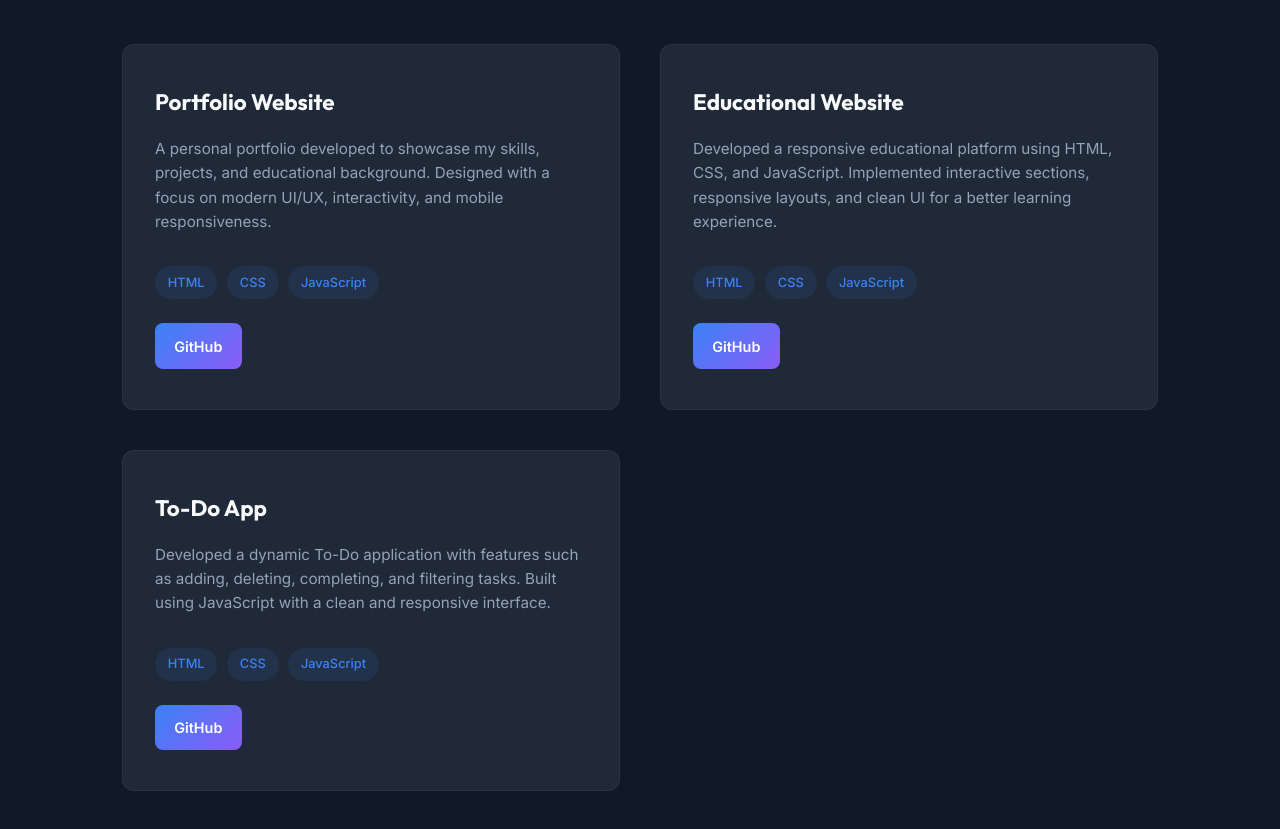
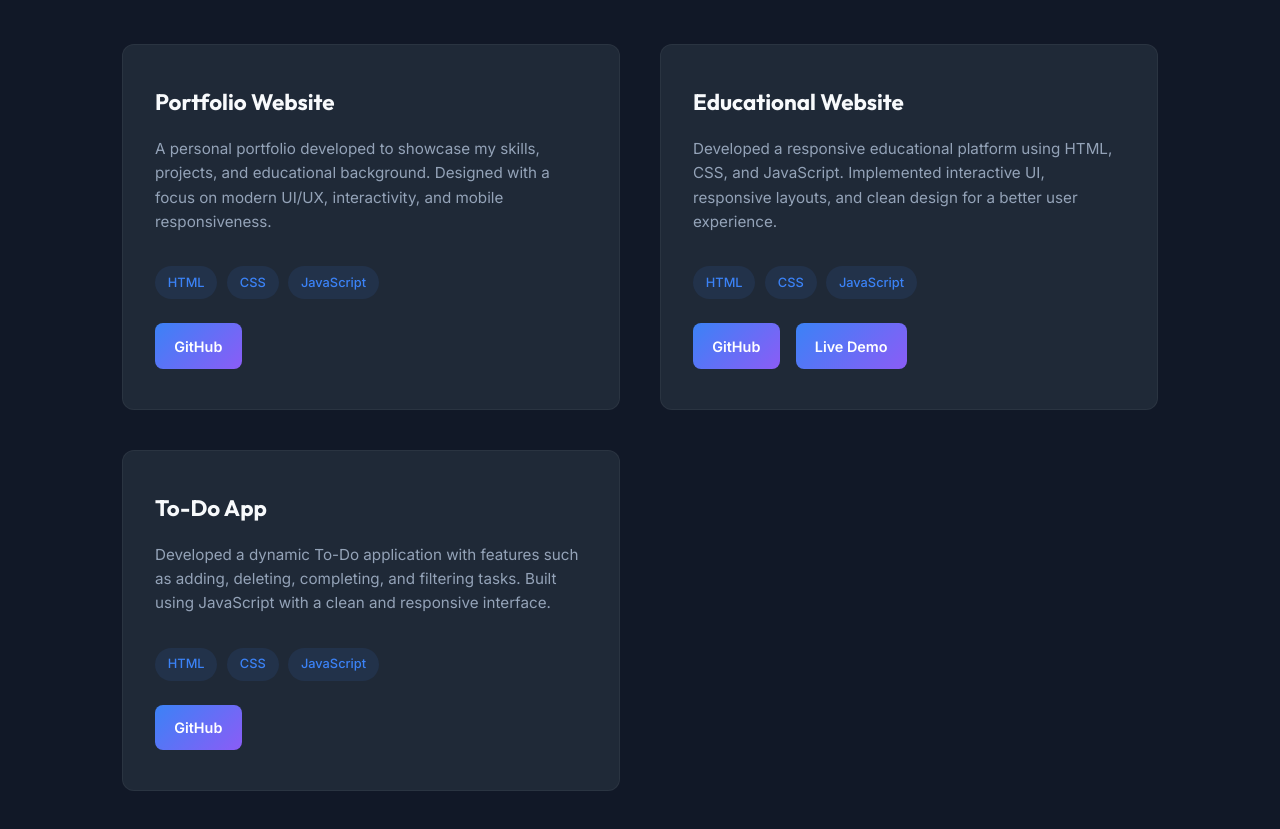
Before and after one commit to SandeepaSilva/SandeepaSilva.github.io, a plain HTML site: page index.html in a window 1280 px wide. Shown: the part 2180-3009 px from the top of the page. Drawn offline with Linux system fonts and the light colour scheme.

Commit message:
Update project description and links in index.html

```diff
--- a/index.html
+++ b/index.html
@@ -110,19 +110,27 @@
                     </div>
 
                     <!-- Project 2 -->
-                    <div class="project-card">
+                   <div class="project-card">
                         <div class="project-content">
                             <h3>Educational Website</h3>
                             <p>
-                                Developed a responsive educational platform using HTML, CSS, and
-                                JavaScript. Implemented interactive sections, responsive layouts,
-                                and clean UI for a better learning experience.
+                                Developed a responsive educational platform using HTML, CSS, and JavaScript.
+                                Implemented interactive UI, responsive layouts, and clean design for a better user experience.
                             </p>
+
                             <div class="project-tech">
-                                <span>HTML</span><span>CSS</span><span>JavaScript</span>
+                                <span>HTML</span>
+                                <span>CSS</span>
+                                <span>JavaScript</span>
                             </div>
+
                             <div class="project-links">
-                                <a href="https://github.com/SandeepaSilva/YOUR-EDUCATION-REPO" target="_blank" class="project-btn">GitHub</a>
+                                <a href="https://github.com/SandeepaSilva/learnhub-educational-website" target="_blank" class="project-btn">
+                                    GitHub
+                                </a>
+                                <a href="https://SandeepaSilva.github.io/learnhub-educational-website" target="_blank" class="project-btn">
+                                    Live Demo
+                                </a>
                             </div>
                         </div>
                     </div>
```
